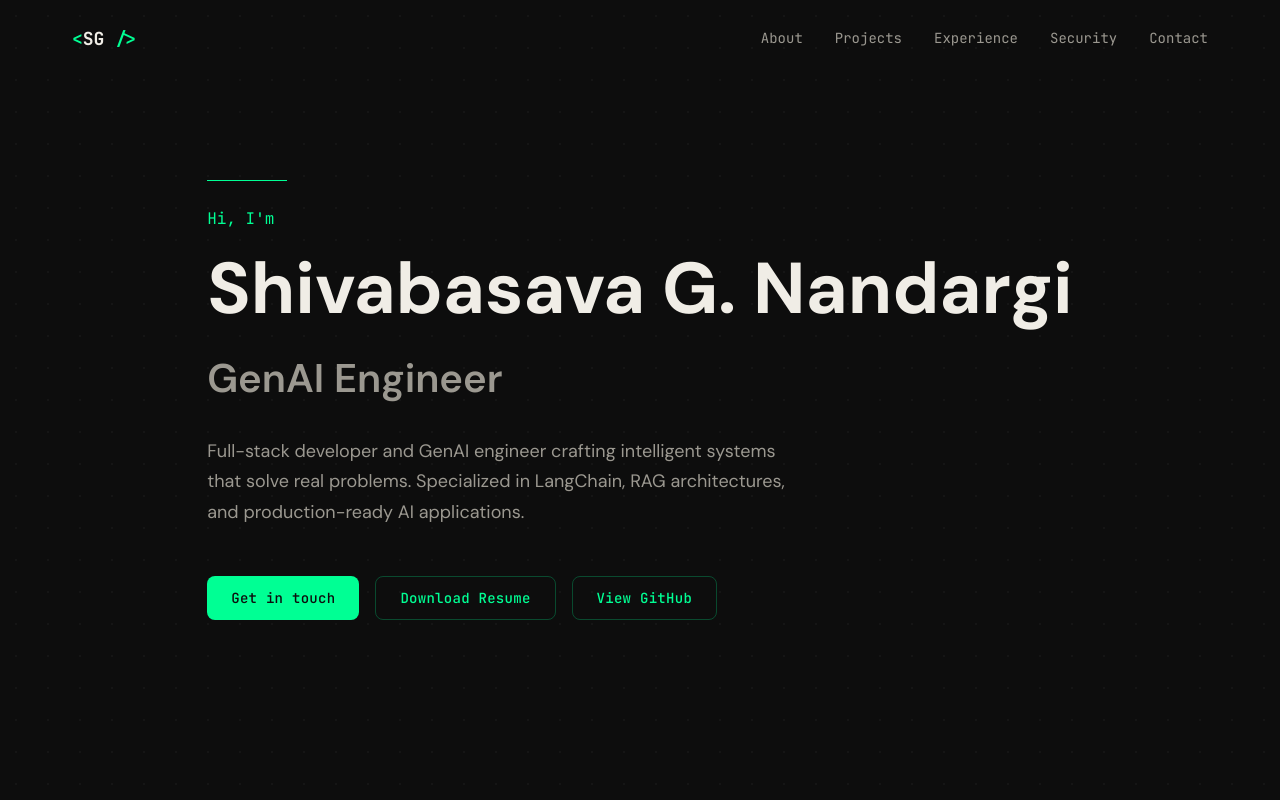
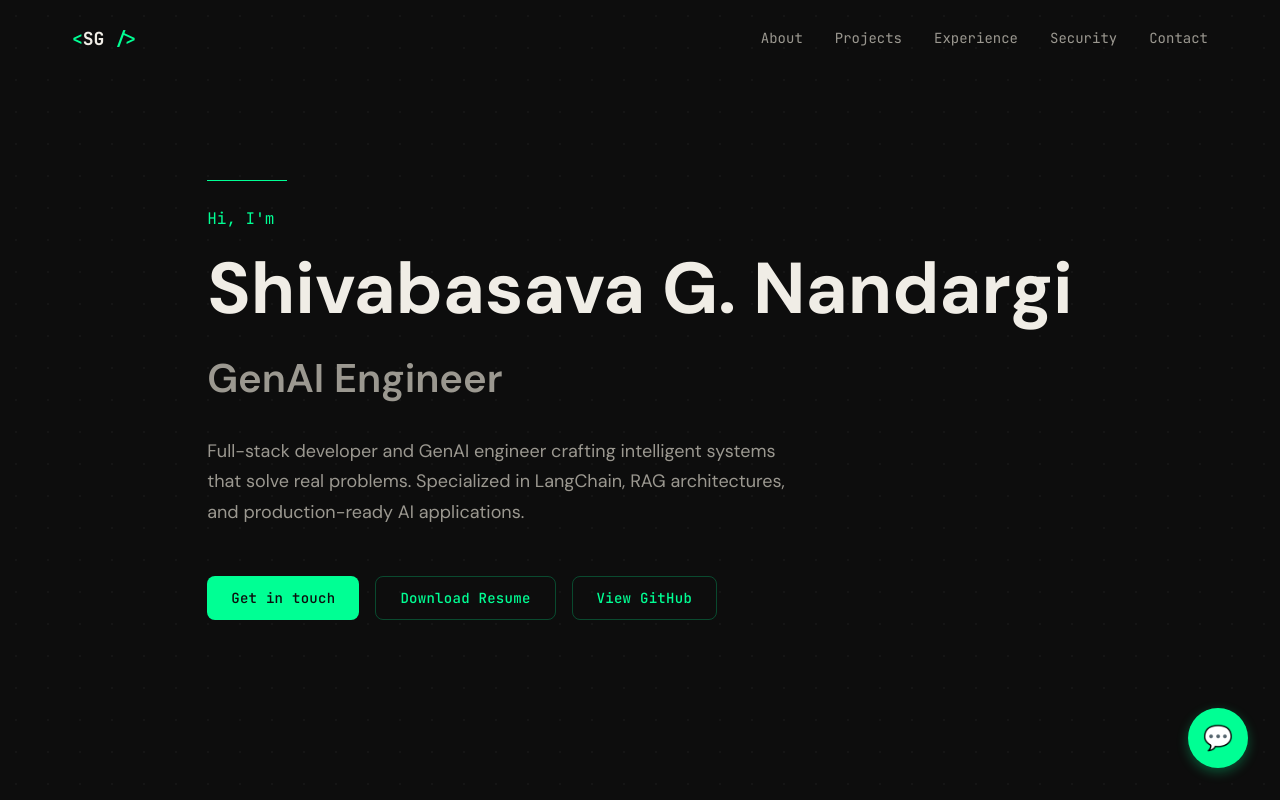
Before and after one commit to shivbasav/Portfolio, a React (Vite) app: page / in a window 1280 px wide. Shown: the top 800 px of the page. Built offline with nearby package versions, Linux system fonts and the light colour scheme.

Commit message:
Updated AI chat

```diff
--- a/src/app/App.tsx
+++ b/src/app/App.tsx
@@ -23,7 +23,7 @@ export default function App() {
         <Contact />
       </main>
       <Footer />
-      {/* <AIAssistant /> */}
+      <AIAssistant />
     </>
   );
 }
```
